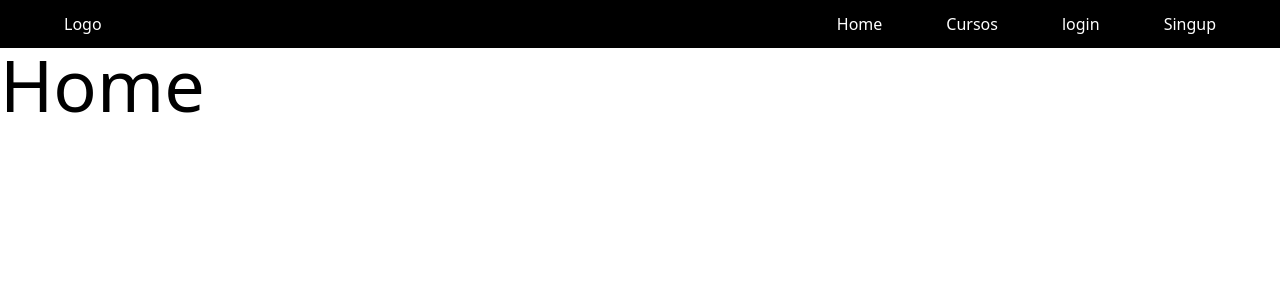
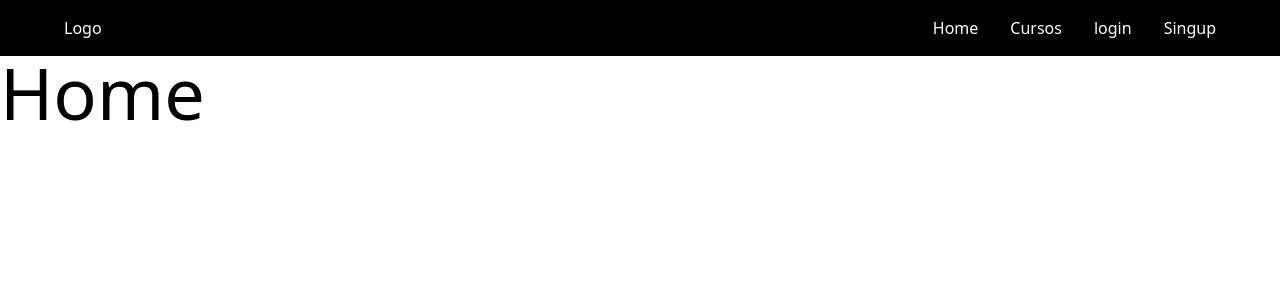
Before and after one commit to Abraham-ch/e-learning-platform, a React (Vite) app: page / in a window 1280 px wide. Shown: the top 300 px of the page. Built offline with nearby package versions, Linux system fonts and the light colour scheme.

Commit message:
auth0 button login-singup stylized

```diff
--- a/src/App.jsx
+++ b/src/App.jsx
@@ -5,8 +5,18 @@ import NoPage from "./pages/NoPage";
 import Curso1 from "./pages/Curso1";
 import LogIn from "./pages/Login";
 import Register from "./pages/Register";
+import { useAuth0 } from "@auth0/auth0-react";
 
 function App() {
+  const { isLoading } = useAuth0();
+
+  if (isLoading)
+    return (
+      <div className="h-screen w-screen flex items-center justify-center">
+        <h1 className="font-bold text-5xl">Loading...</h1>
+      </div>
+    );
+
   return (
     <div>
       <BrowserRouter>
--- a/src/components/Header.jsx
+++ b/src/components/Header.jsx
@@ -3,6 +3,7 @@ import { useAuth0 } from "@auth0/auth0-react";
 import Loginbutton from "./Loginbutton";
 import Logoutbutton from "./Logoutbutton";
 import Singupbutton from "./Singupbutton";
+import Profile from "./Profile";
 
 export default function Header() {
   const { isAuthenticated } = useAuth0();
@@ -11,16 +12,25 @@ export default function Header() {
     <>
       <header className="flex items-center py-3 px-16 justify-between text-white bg-black">
         <a href="/">Logo</a>
-        <nav>
-          <ul className="flex justify-around gap-x-16">
+        <nav className="flex justify-between">
+          <ul className="flex justify-start gap-x-8 h-8 items-center">
             <li>
               <Link to={"/"}>Home</Link>
             </li>
             <li>
               <Link to={"/Cursos"}>Cursos</Link>
             </li>
+            {isAuthenticated ? (
+              <li>
+                <Profile />
+              </li>
+            ) : null}
             <li>{isAuthenticated ? <Logoutbutton /> : <Loginbutton />}</li>
-            <li>{isAuthenticated ? <div></div> : <Singupbutton />}</li>
+            {isAuthenticated ? null : (
+              <li>
+                <Singupbutton />
+              </li>
+            )}
           </ul>
         </nav>
       </header>
--- a/src/components/profile.jsx
+++ b/src/components/profile.jsx
@@ -0,0 +1,12 @@
+import { useAuth0 } from "@auth0/auth0-react";
+
+const Profile = () => {
+  const { user } = useAuth0();
+  return (
+    <div>
+      <img src={user.picture} alt={user.name} className="h-8 rounded-full" />
+    </div>
+  );
+};
+
+export default Profile;
```
